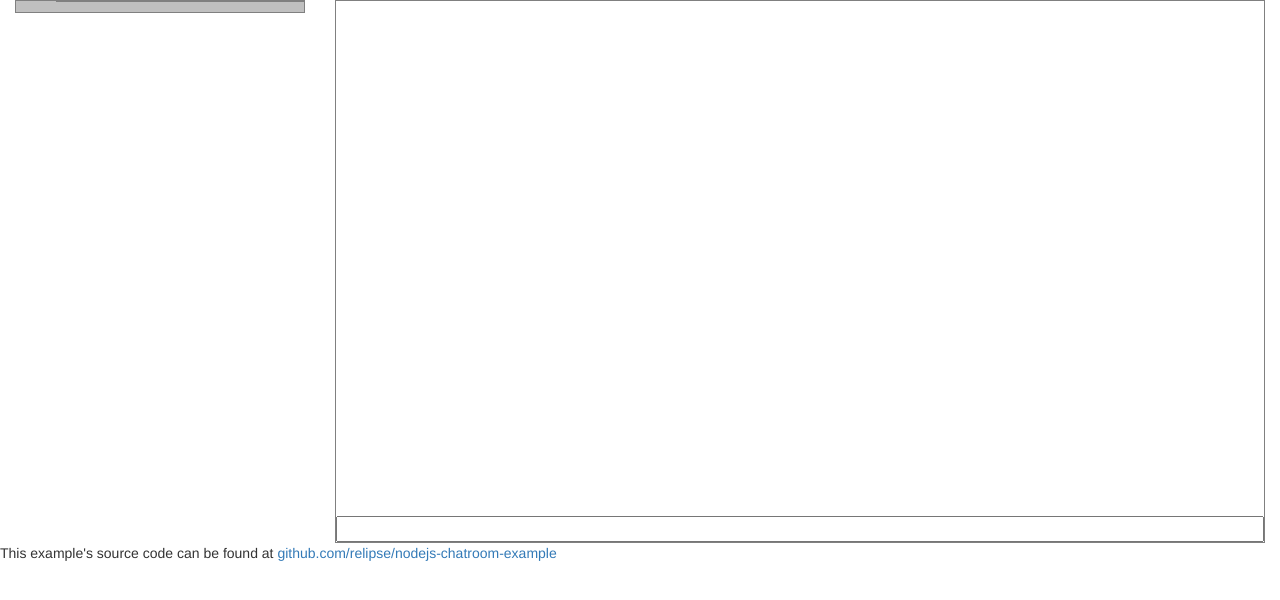
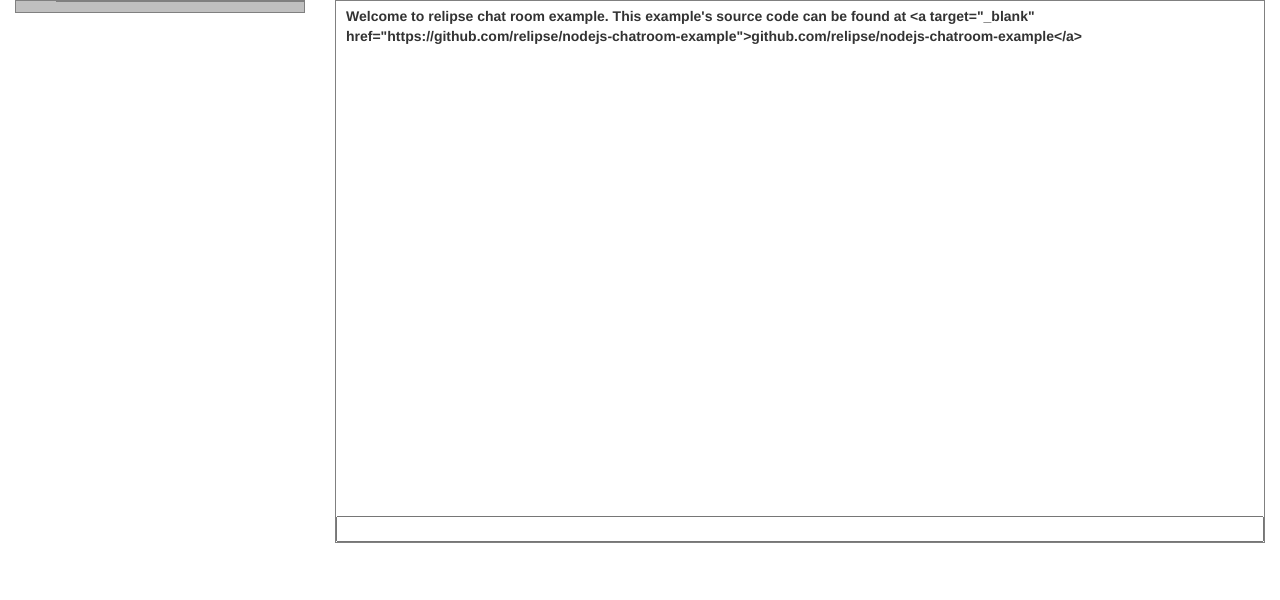
Before and after one commit to relipse/nodejs-chatroom-example, a website: page public/index.html in a window 1280 px wide. Drawn offline with nearby package versions, Linux system fonts and the light colour scheme; no server answers.

Commit message:
show credits in chatbox window instead of footer

```diff
--- a/public/index.html
+++ b/public/index.html
@@ -34,13 +34,6 @@
 		</div>
 	</div>
 </div>
-<div class="row">
-	<div class="col-md-12">
-		<footer>
-		This example's source code can be found at <a target="_blank" href="https://github.com/relipse/nodejs-chatroom-example">github.com/relipse/nodejs-chatroom-example</a>
-		</footer>
-	</div>
-</div>
 
 <script src="js/jquery-2.1.4.min.js"></script>
 <!-- Latest compiled and minified JavaScript -->
--- a/public/js/index.js
+++ b/public/js/index.js
@@ -73,3 +73,5 @@ socket.on('nicklist', function(nicklist){
         $('.memberList').append('<li class="'+nick+'">'+nick+'</li>');
     }
 });
+
+appendMessage("Welcome to relipse chat room example. This example's source code can be found at <a target=\"_blank\" href=\"https://github.com/relipse/nodejs-chatroom-example\">github.com/relipse/nodejs-chatroom-example</a>", {class:'bold'});
```
